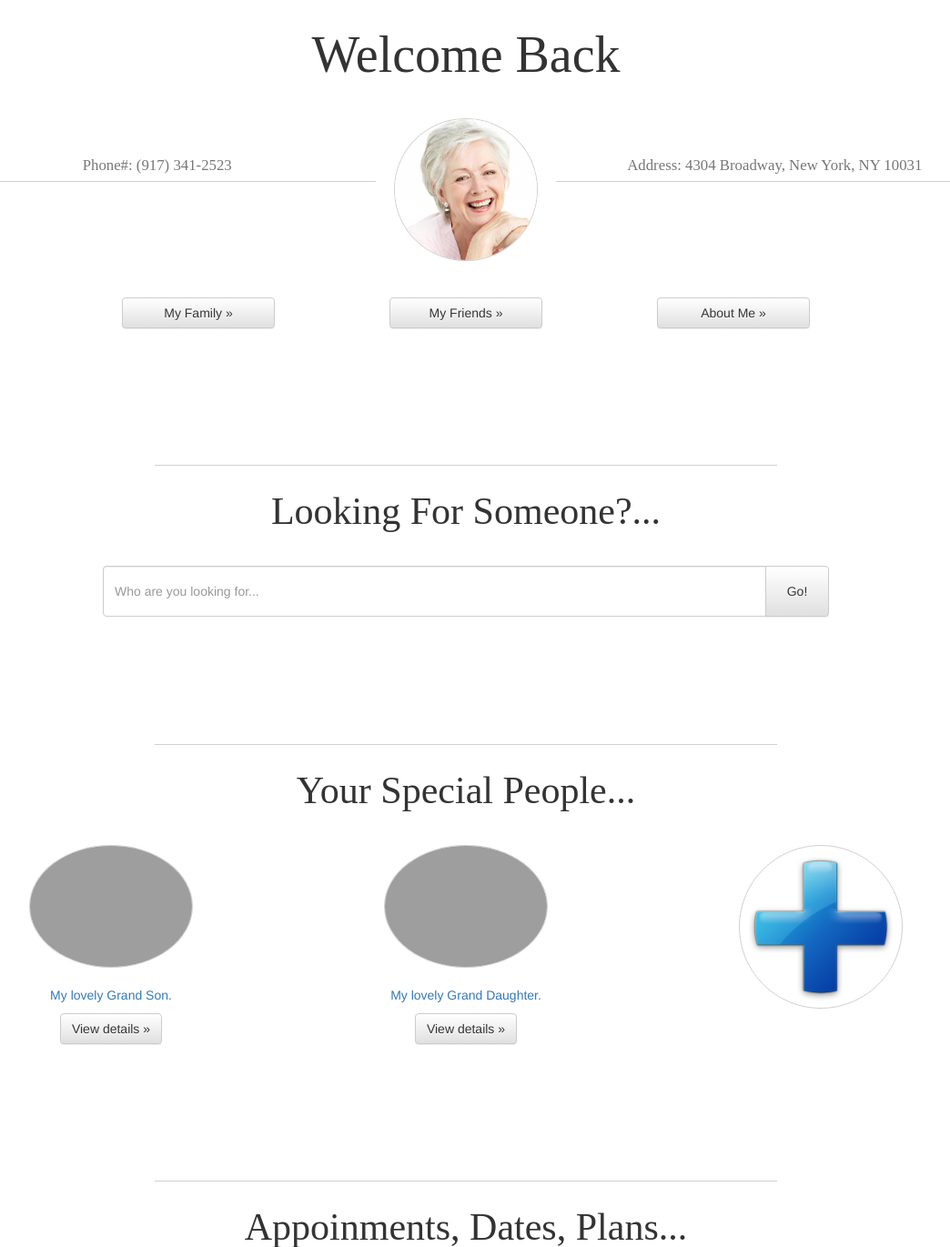
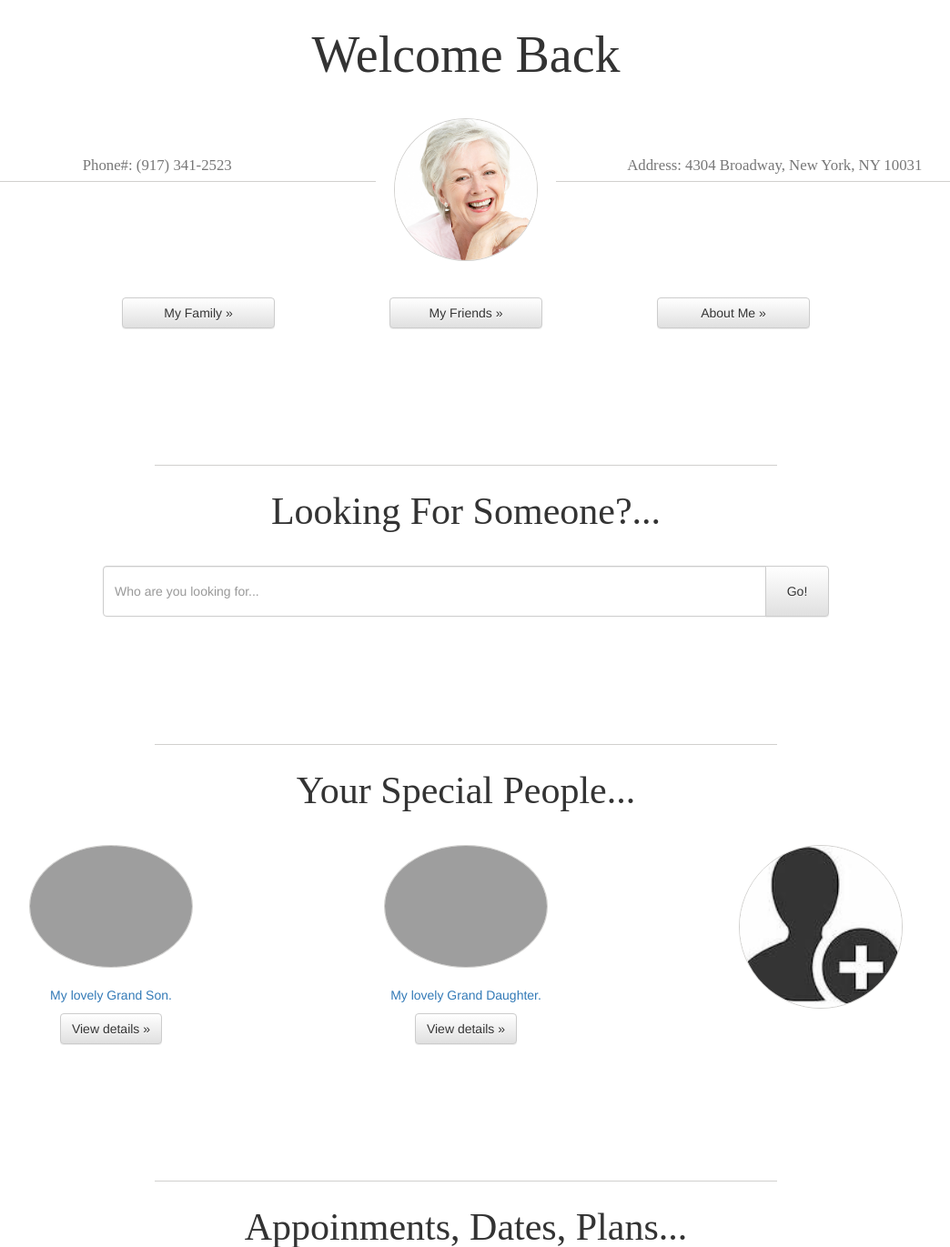
Before and after one commit to pablo-prieto/ASH, a Django app: template mainApp/templates/mainApp/index.html in a window 1280 px wide. Shown: the top 1371 px of the page at 91% size, without its empty margins (128-1172 px from the left). Run offline with Django 3.2, Linux system fonts and the light colour scheme; the template is opened without the code that fills it, so the values that code supplies are empty; some libraries are stand-ins or nearby versions; grey boxes are pictures that could not be loaded.

Commit message:
Changed a picture and added other functionality

```diff
--- a/mainApp/templates/mainApp/index.html
+++ b/mainApp/templates/mainApp/index.html
@@ -264,7 +264,7 @@
             <!-- Icon & Button: Special Person Three -->
             <div class="col-md-4 text-center">
               <a href="/mainApp/2/">
-                <img class="img-circle" src="{% static 'images/plusSign.png' %}" style="width:50%; border:1px solid #D1D0CE;">
+                <img class="img-circle" src="{% static 'images/add_favorite.jpg' %}" style="width:50%; border:1px solid #D1D0CE;">
                 <!-- <h2>Kathy Jones</h2>
                 <p>Best friend ever since childhood. Can't ask for a better friend in my life.</p> -->
                 <!-- <p><a class="btn btn-default" data-toggle="modal" data-target="#SpecialPersonThree">View details »</a></p> -->
```
Also changed, not shown: mainApp/views.py (+4 -3 lines), mainApp/static_in_prod/images/add_favorite.jpg (added).
